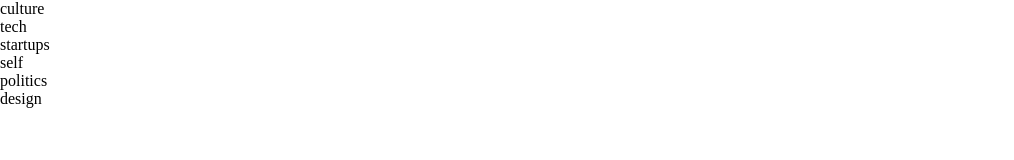
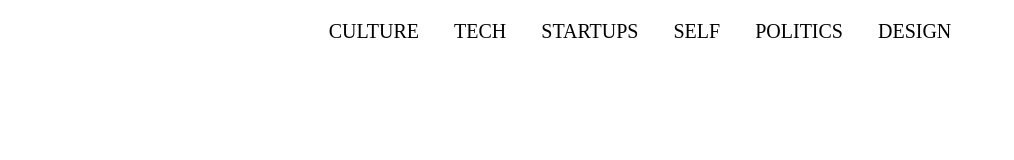
Before and after one commit to Bitalikk/Bootcamp10, a plain HTML site: page Day03/addhome.html in a window 1280 px wide. Shown: the whole page, without its empty margins (0-1014 px from the left). Drawn offline with Linux system fonts and the light colour scheme.

Commit message:
Day04 homework01

```diff
--- a/Day03/addhome.html
+++ b/Day03/addhome.html
@@ -8,13 +8,17 @@
     <link rel="stylesheet" href="./css/addhome.css">
 </head>
 <body>
-    <ul>
-        <li>culture</li>
-        <li>tech</li>
-        <li>startups</li>
-        <li>self</li>
-        <li>politics</li>
-        <li>design</li>
-    </ul>
+    <header>
+        <nav>
+            <ul>
+                <li><a href="#">culture</a></li>
+                <li><a href="#">tech</a></li>
+                <li><a href="#">startups</a></li>
+                <li><a href="#">self</a></li>
+                <li><a href="#">politics</a></li>
+                <li><a href="#">design</a></li>
+            </ul>
+        </nav>
+    </header>
 </body>
 </html>
--- a/Day03/css/addhome.css
+++ b/Day03/css/addhome.css
@@ -3,3 +3,19 @@
     padding: 0;
     box-sizing: border-box;
 }
+ul {
+    text-align: center;
+    font-size: 20px;
+}
+li {
+    display: inline-block;
+    padding: 20px 15px;
+}
+a {
+    color: black;
+    text-decoration: none;
+    text-transform: uppercase;
+}
+a:hover {
+    color: aqua;
+}
--- a/Day03/css/home.css
+++ b/Day03/css/home.css
@@ -13,7 +13,7 @@ ul {
 li {
     display: inline-block;
     padding: 75px 40px;
-    font-size: 14pt;
+    font-size: 14px;
     text-transform: uppercase;
 }
 a:visited {
@@ -45,7 +45,7 @@ img {
 }
 .photo {
     font-family: 'Ubuntu', sans-serif;
-    font-size: 11pt;
+    font-size: 14px;
     color: #c7c1b6;
     text-transform: uppercase;
     margin: 30px 0;
@@ -62,13 +62,13 @@ footer {
 }
 .foot {
     border: 1px solid black;
-    width: 177px;
-    /* height: 60px; */
+    width: 160px;
+    height: 60px;
     margin: auto;
     text-align: center;
-    font-size: 20pt;
+    font-size: 20px;
     padding: 0 15px;
 }
 a {
-    line-height: 70px;
+    line-height: 60px;
 }
```
